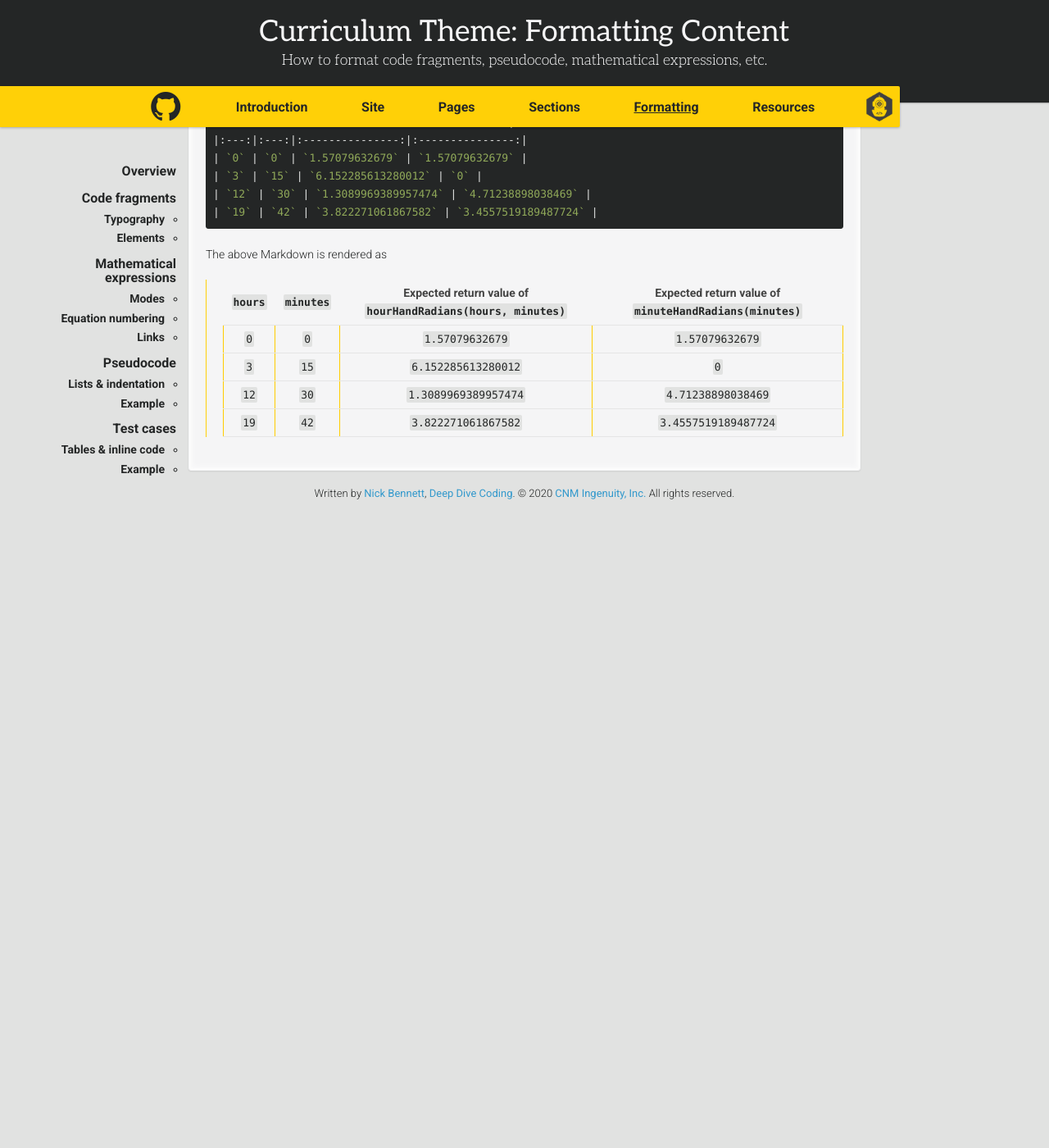
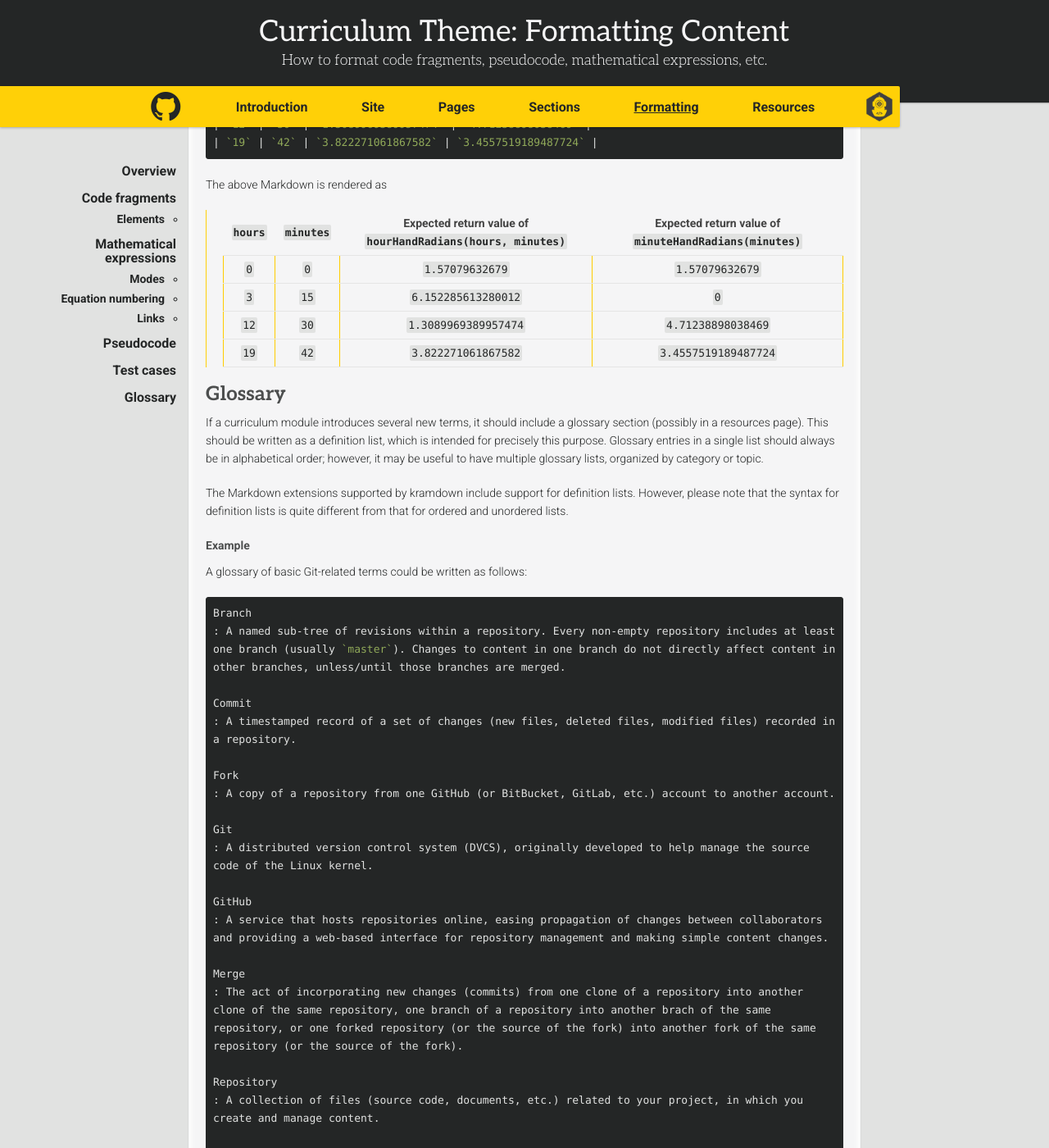
Before and after one commit to ddc-java/ddc-day, a Jekyll site: the page built from formatting.md, in a window 1280 px wide and 1400 px high, scrolled down 7334 px. Shown: the whole window at 82% size. Built offline with Jekyll 4.4.1, drawn with Linux system fonts in a browser that asks for light colours; nearby versions of some CDN libraries; some web fonts are replaced; our own code applies the rules of GitHub Pages for plain Markdown files; formulas are drawn with MathJax 3; before the commit the page ends 7964 px from its top, so only the background shows below that; some of the changed text lies outside the part shown.

Commit message:
Glossary example

````diff
--- a/formatting.md
+++ b/formatting.md
@@ -10,8 +10,6 @@ description: "How to format code fragments, pseudocode, mathematical expressions
 It is assumed that the curriculum module author has significant Markdown experience already. Thus, the aim of this page is not to be a Markdown syntax reference. On the other hand, many types of content can be written in Markdown (or HTML) in a variety of ways---often with different outcomes in page layout and style. So the objective here is to present guidelines for several key content types, to encourage consistency across curriculum modules.
 
 ## Code fragments
-
-### Typography
 
 When referenced, excerpted, or embedded in an instruction module, virtually all references to programmatic, markup, configuration, shell, or filesystem tokens (names or symbols of operators, classes, interfaces, methods, fields, variables, tables, columns, directories, files, elements, attributes, properties, commands, arguments, options, selectors, etc.) must be typographically distinct from the rest of the module text. Conventionally, all of these are displayed in a fixed-width (aka monospace) typeface. Not coincidentally, such typefaces are also widely used in shell programs, programming text editors, IDEs, etc.
 
@@ -188,13 +186,11 @@ This is rendered as
 
 ## Pseudocode
 
-### Lists &amp; indentation
-
 Pseudocode included in a module should be formatted using an ordered (numbered) or unordered (bullet) list, with nested lists as appropriate. Use the indentation structure of nested lists to provide visual and logical structure to the pseudocode.
 
 Use inline LaTeX, LaTeX blocks, inline code, and code blocks as appropriate. However, when using LaTeX or code blocks, be sure to respect the current indentation of the enclosing list, so that the list structure isn't broken (e.g. the numbering in an ordered list restarted).
 
-### Example
+#### Example
 
 What follows is annotated pseudocode for a binary search of an array of integers. Since the algorithm is not specific to Java, the pseudocode doesn't use Java code, but does use mathematical notation.
 
@@ -304,13 +300,11 @@ Now, the rendered output:
 
 ## Test cases
 
-### Tables &amp; inline code
-
 Test cases should be written using tables, with clear and concise column headers indicating inputs, expected outputs, and expected exceptions. The guidelines for [code fragments](#code-fragments) apply here, and should include input and output values.
 
 Inline code Markdown tables are easy to write, and usually work well for this purpose. However, if a table cell needs to contain a block element, that's not directly supported in Markdown; HTML may be required, or a combination of Markdown, HTML, and kramdown options.
 
-### Example
+#### Example
 
 The following Markdown creates a table of test cases for one of the practical exam problems used in the bootcamp:
 
@@ -331,3 +325,65 @@ The above Markdown is rendered as
 > | `3` | `15` | `6.152285613280012` | `0` |
 > | `12` | `30` | `1.3089969389957474` | `4.71238898038469` |
 > | `19` | `42` | `3.822271061867582` | `3.4557519189487724` |
+
+## Glossary
+
+If a curriculum module introduces several new terms, it should include a glossary section (possibly in a resources page). This should be written as a definition list, which is intended for precisely this purpose. Glossary entries in a single list should always be in alphabetical order; however, it may be useful to have multiple glossary lists, organized by category or topic.
+
+The Markdown extensions supported by kramdown include support for definition lists. However, please note that the syntax for definition lists is quite different from that for ordered and unordered lists.
+
+#### Example
+
+A glossary of basic Git-related terms could be written as follows:
+
+```markdown
+Branch
+: A named sub-tree of revisions within a repository. Every non-empty repository includes at least one branch (usually `master`). Changes to content in one branch do not directly affect content in other branches, unless/until those branches are merged.
+
+Commit
+: A timestamped record of a set of changes (new files, deleted files, modified files) recorded in a repository.
+
+Fork
+: A copy of a repository from one GitHub (or BitBucket, GitLab, etc.) account to another account.
+
+Git
+: A distributed version control system (DVCS), originally developed to help manage the source code of the Linux kernel.
+
+GitHub
+: A service that hosts repositories online, easing propagation of changes between collaborators and providing a web-based interface for repository management and making simple content changes.
+
+Merge
+: The act of incorporating new changes (commits) from one clone of a repository into another clone of the same repository, one branch of a repository into another brach of the same repository, or one forked repository (or the source of the fork) into another fork of the same repository (or the source of the fork).
+
+Repository
+: A collection of files (source code, documents, etc.) related to your project, in which you create and manage content.
+
+Version control system (VCS)
+: A system that records changes to a file or set of files over time so that you can recall specific versions.
+```
+
+The list above will be rendered as
+
+> Branch
+> : A named sub-tree of revisions within a repository. Every non-empty repository includes at least one branch (usually `master`). Changes to content in one branch do not directly affect content in other branches, unless/until those branches are merged.
+>
+> Commit
+> : A timestamped record of a set of changes (new files, deleted files, modified files) recorded in a repository.
+>
+> Fork
+> : A copy of a repository from one GitHub (or BitBucket, GitLab, etc.) account to another account.
+>
+> Git
+> : A distributed version control system (DVCS), originally developed to help manage the source code of the Linux kernel.
+>
+> GitHub
+> : A service that hosts repositories online, easing propagation of changes between collaborators and providing a web-based interface for repository management and making simple content changes.
+>
+> Merge
+> : The act of incorporating new changes (commits) from one clone of a repository into another clone of the same repository, one branch of a repository into another brach of the same repository, or one forked repository (or the source of the fork) into another fork of the same repository (or the source of the fork).
+>
+> Repository
+> : A collection of files (source code, documents, etc.) related to your project, in which you create and manage content.
+>
+> Version control system (VCS)
+> : A system that records changes to a file or set of files over time so that you can recall specific versions.
````
Also changed, not shown: pages.md (+2 -0 lines), site.md (+2 -0 lines).
